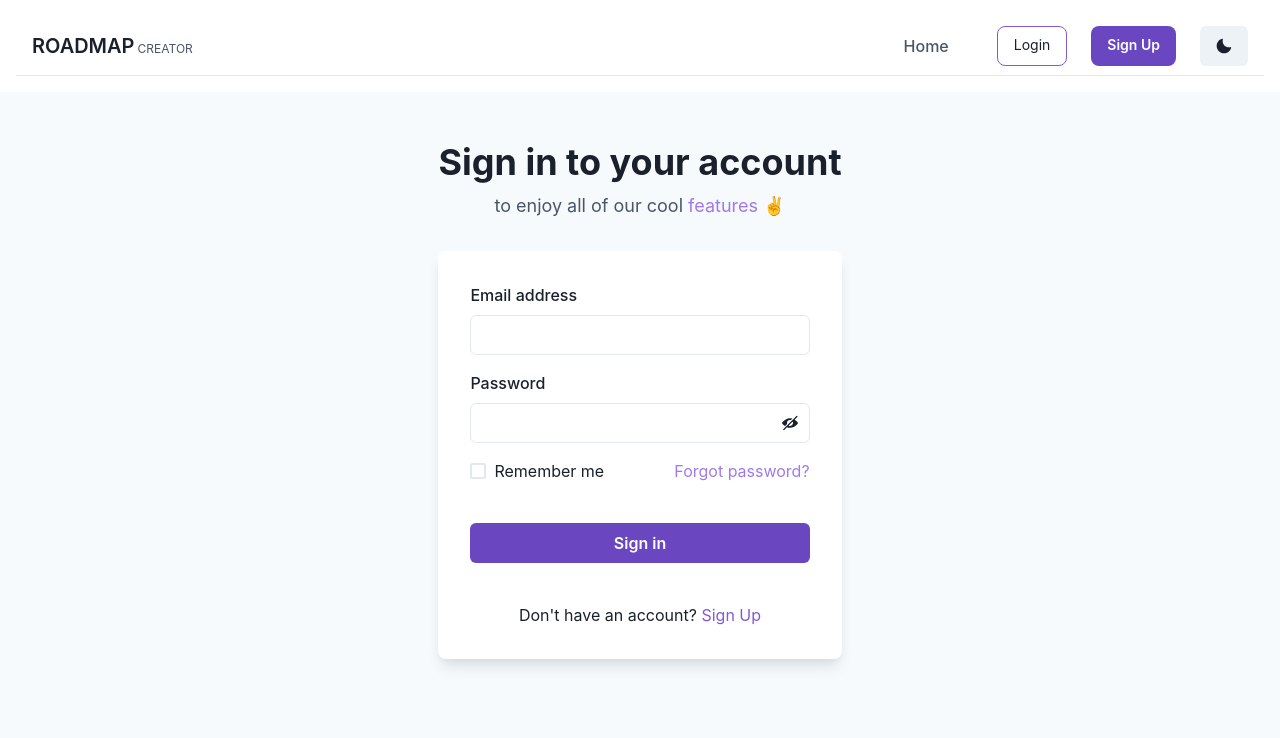
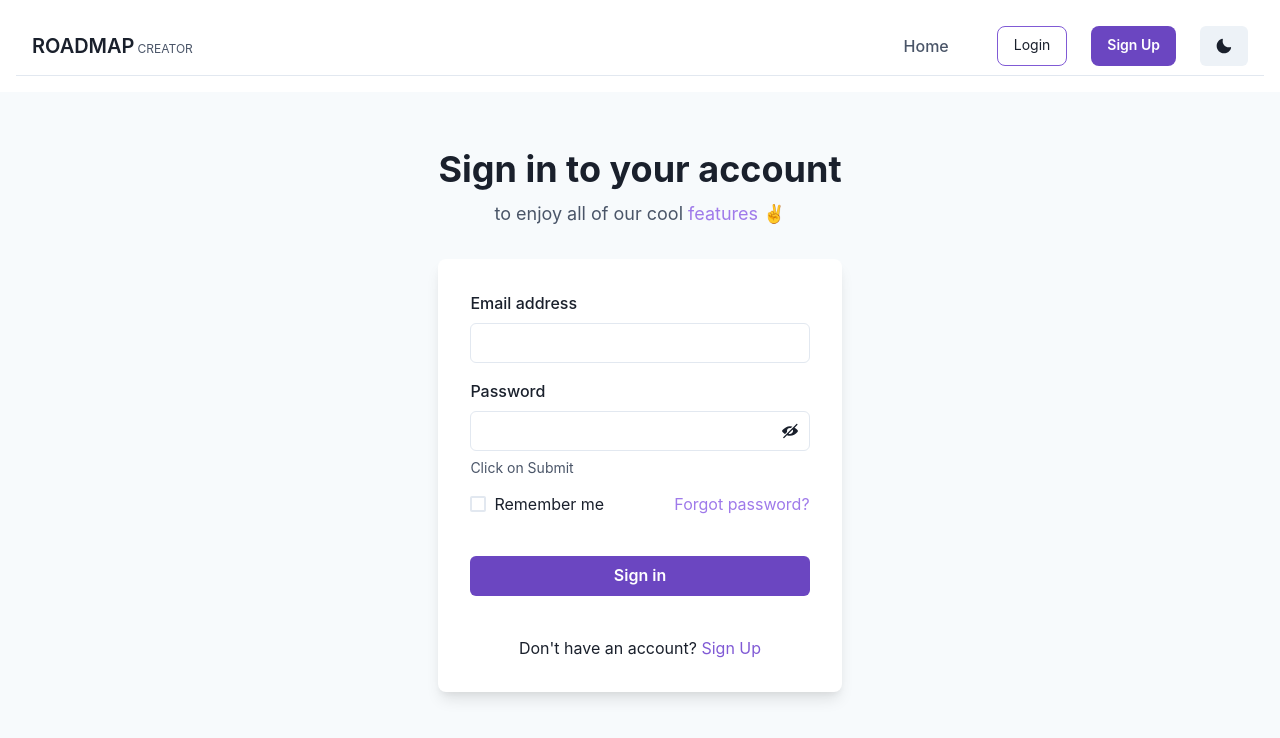
Before and after one commit to TeamRoadmap/Creator-Frontend, a Next.js app: page /login in a window 1280 px wide. Shown: the top 738 px of the page. Built offline with nearby package versions, Linux system fonts and the light colour scheme.

Commit message:
feat(protected routes): use token for validation

```diff
--- a/pages/login.jsx
+++ b/pages/login.jsx
@@ -13,6 +13,7 @@ import {
   useColorModeValue,
   InputGroup,
   InputRightElement,
+  FormHelperText,
 } from "@chakra-ui/react";
 import { ViewIcon, ViewOffIcon } from "@chakra-ui/icons";
 import Layout from "../shared/components/layout";
@@ -26,16 +27,17 @@ import { loginHandler } from "../redux/feature/user/thunk";
 export default function Login() {
   const [showPassword, setShowPassword] = useState(false);
   const dispatch = useDispatch();
-  const { isAuth, loading } = useSelector((state) => state.user);
+  const { token, loading, error } = useSelector((state) => state.user);
   const router = useRouter();
 
   const { register, handleSubmit } = useForm();
 
   useEffect(() => {
-    if (isAuth) {
+    if (token !== "") {
       router.push("/dashboard", undefined, { shallow: true });
     }
-  }, [isAuth]);
+  }, [token]);
+
   const onSubmit = (data) => {
     dispatch(loginHandler(data));
   };
@@ -43,7 +45,7 @@ export default function Login() {
   return (
     <Layout>
       <Flex
-        minH={"100vh"}
+        minH={"105vh"}
         align={"center"}
         justify={"center"}
         bg={useColorModeValue("gray.50", "gray.800")}
@@ -115,6 +117,13 @@ export default function Login() {
                       </Button>
                     </InputRightElement>
                   </InputGroup>
+                  {error.length > 0 ? (
+                    <FormHelperText color="red.500">
+                      {error} Please try again
+                    </FormHelperText>
+                  ) : (
+                    <FormHelperText>Click on Submit</FormHelperText>
+                  )}
                 </FormControl>
                 <Stack spacing={10}>
                   <Stack
--- a/shared/components/ProtectedPath.jsx
+++ b/shared/components/ProtectedPath.jsx
@@ -2,13 +2,13 @@ import React, { useEffect } from "react";
 import { useRouter } from "next/router";
 import { useSelector } from "react-redux";
 export default function ProtectedPath({ children }) {
-  const { isAuth } = useSelector((state) => state.user);
+  const { token } = useSelector((state) => state.user);
   const router = useRouter();
   useEffect(() => {
-    if (!isAuth) {
+    if (token === "") {
       router.push("/login");
     }
-  }, []);
+  }, [token]);
 
-  return <>{isAuth ? children : null}</>;
+  return <>{token ? children : null}</>;
 }
```
Also changed, not shown: pages/signup.jsx (+16 -4 lines).
